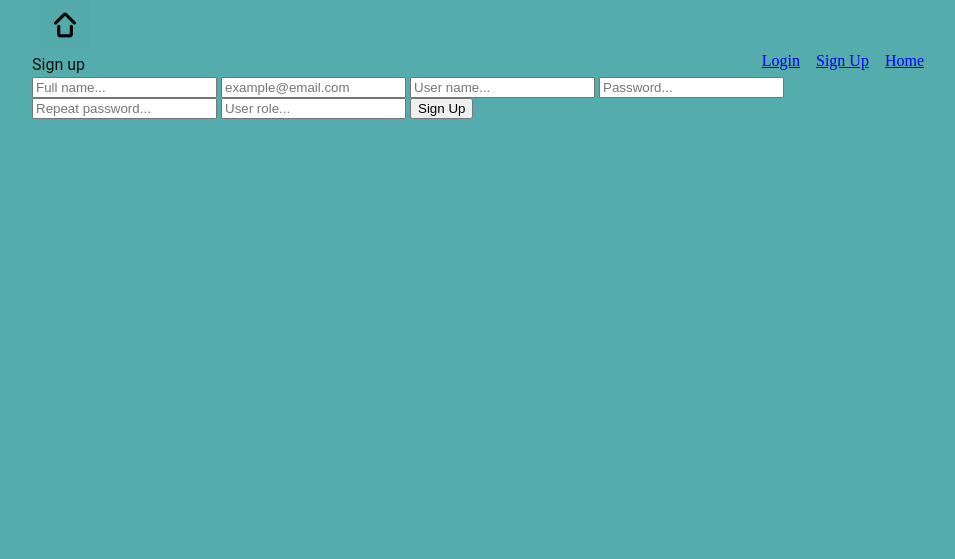
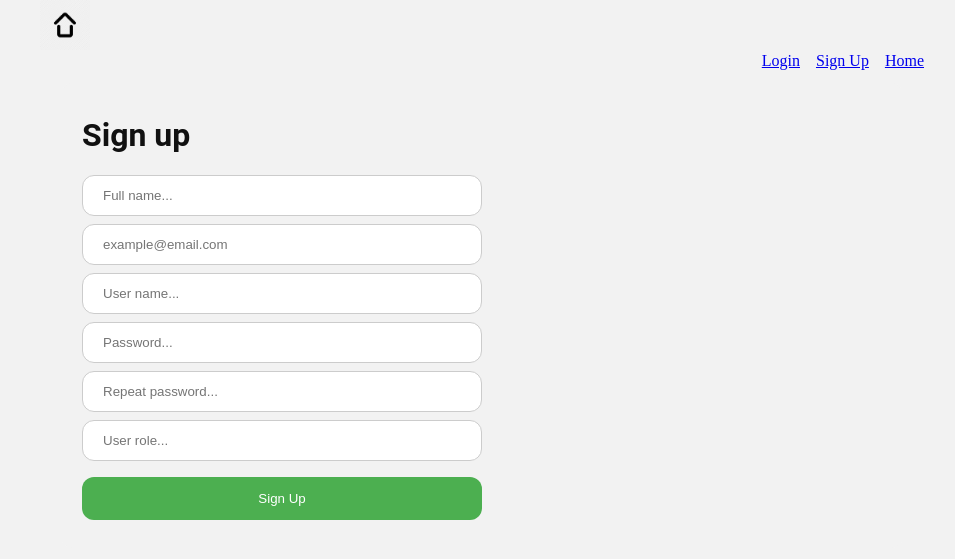
Before and after one commit to meslem-toufik-abdelrezak/3ish_haa, a PHP site: page /signup.php in a window 1280 px wide. Shown: the top 559 px of the page, without its empty margins (158-1113 px from the left). Run offline with PHP 8.4, Linux system fonts and the light colour scheme.

Commit message:
add some styling to my signup, login and body h2 pages

```diff
--- a/css/style.css
+++ b/css/style.css
@@ -1,6 +1,6 @@
 /* 12:25 */
 body{
-    background-color: #55acac;
+    background-color: #f2f2f2;
 }
 
 .wrapper {
@@ -20,6 +20,12 @@ h1 {
     padding: 20px 0;
     text-align: center;
 }
+h2 {
+    font-weight: 600;
+    font-size: 32px;
+    padding: 20px 0;
+    /* text-align: center; */
+}
 
 ul {
     list-style-type: none;
@@ -35,3 +41,39 @@ ul {
       display: inline;
       padding: 8px;
   }
+
+  input[type=text], input[type=password],
+  input[type=email]
+   {
+    width: 50%;
+    padding: 12px 20px;
+    margin: 8px 0px ;
+    display: block;
+    border: 1px solid #ccc;
+    border-radius: 12px;
+    box-sizing: border-box;
+    outline: none;
+  }
+
+    button {
+    width: 50%;
+    background-color: #4CAF50;
+    color: white;
+    padding: 14px 20px;
+    margin: 8px 0;
+    border: none;
+    border-radius: 12px;
+    cursor: pointer;
+}
+
+     button:hover {
+    background-color: #45a049;
+}
+
+    .signup-form {
+    border-radius: 10px;
+    background-color: #f2f2f2;
+    padding: 20px;
+    margin: 30px;
+    position: center center;
+  }
```
